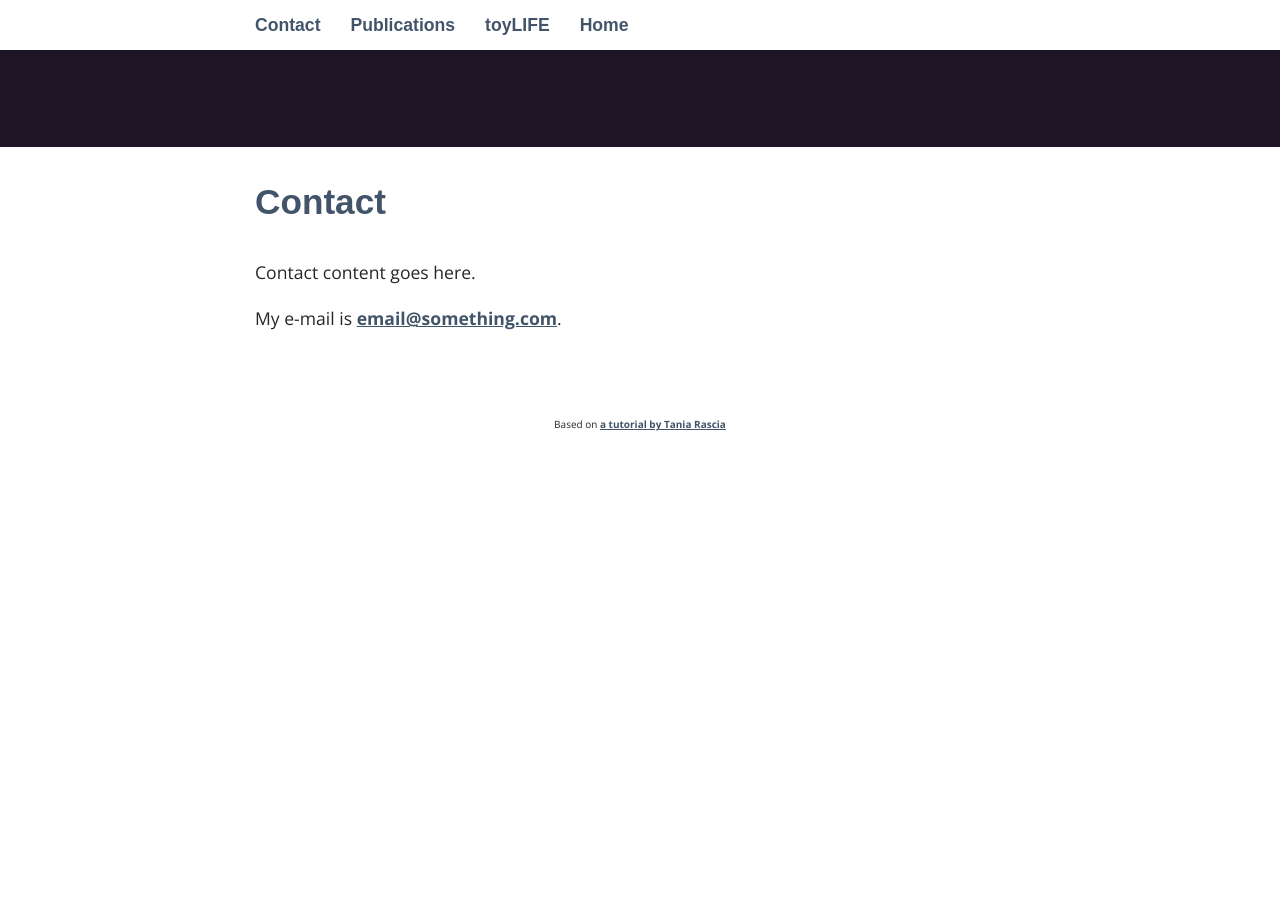
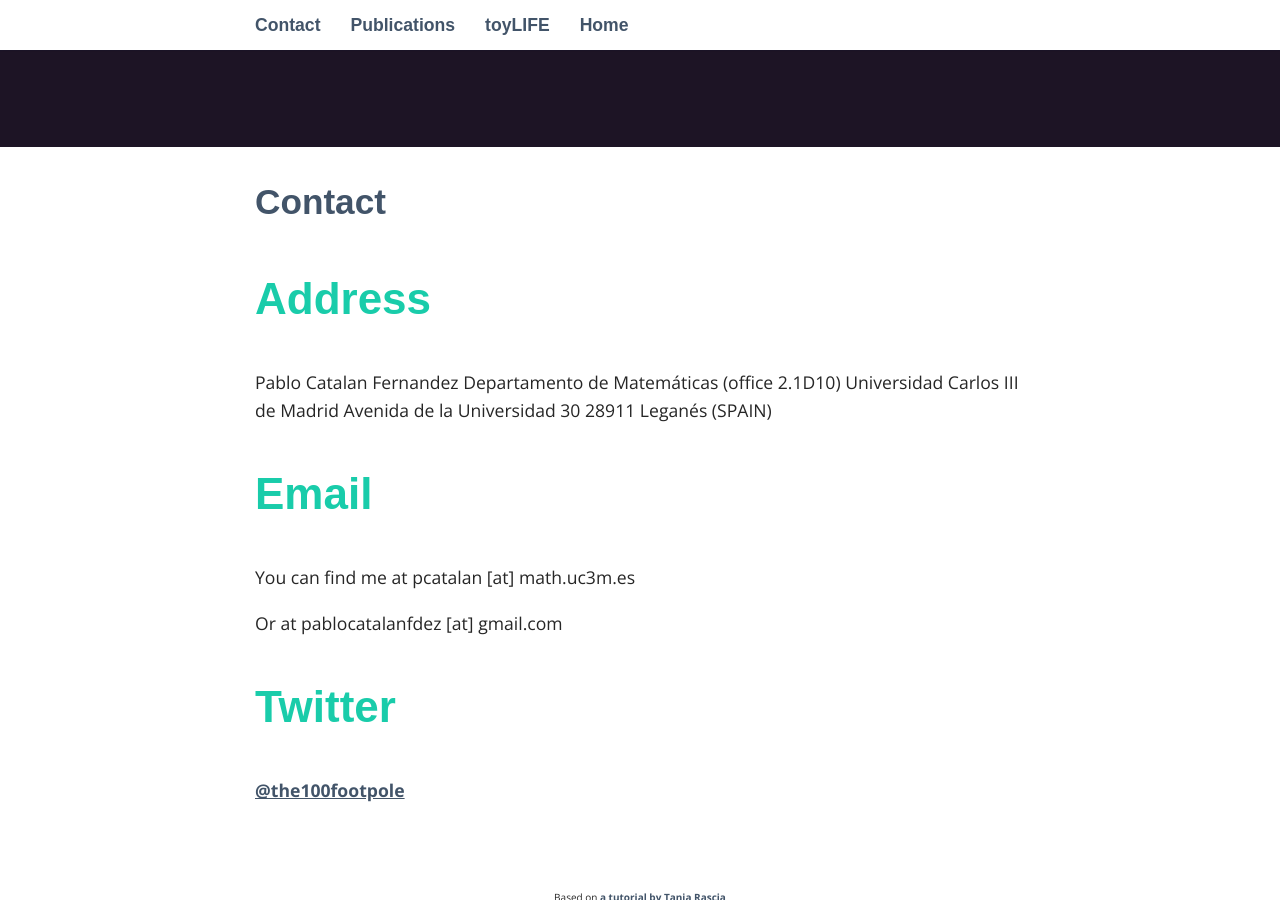
Before and after one commit to PabloCatalan/pablocatalan.github.io, a Jekyll site: the page built from _pages/02_contact.md, in a window 1280 px wide and 900 px high, scrolled down 353 px. Built offline with Jekyll 4.4.1, drawn with Linux system fonts in a browser that asks for light colours; some web fonts are replaced; before the commit the page ends 900 px from its top, so only the background shows below that.

Commit message:
Update 02_contact.md
Add contact details

```diff
--- a/_pages/02_contact.md
+++ b/_pages/02_contact.md
@@ -4,6 +4,18 @@ title: Contact
 permalink: /contact/
 ---
 
-Contact content goes here.
+# Address
+Pablo Catalan Fernandez
+Departamento de Matemáticas (office 2.1D10)
+Universidad Carlos III de Madrid
+Avenida de la Universidad 30
+28911 Leganés (SPAIN)
 
-My e-mail is [email@something.com](mailto:email@something.com).
+# Email
+You can find me at pcatalan [at] math.uc3m.es
+
+Or at pablocatalanfdez [at] gmail.com
+
+# Twitter
+
+[@the100footpole](http://twitter.com/the100footpole)
```
